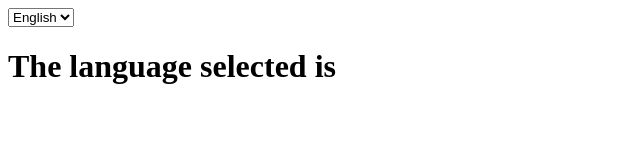
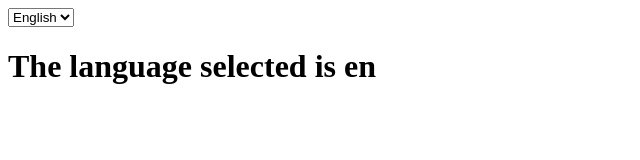
Before and after one commit to Alessandro-Ambra-dev/esercizi-React, a React (Create React App) app in the folder my-app/: page / in a window 1280 px wide. Shown: the top 160 px of the page, without its empty margins (0-640 px from the left). Built offline with nearby package versions, Linux system fonts and the light colour scheme.

Commit message:
feature: lesson 29 of React done

```diff
--- a/my-app/src/App.jsx
+++ b/my-app/src/App.jsx
@@ -15,7 +15,10 @@ export class App extends React.Component {
   render() {
     return (
       <div>
-        <select name="" id value={this.state.language} onChange={this.handleLanguageChange}>
+        <select
+          value={this.state.language}
+          onChange={this.handleLanguageChange}
+        >
           <option value="en">English</option>
           <option value="it">Italiano</option>
           <option value="dt">Deutch</option>
--- a/my-app/src/DisplayLanguage.jsx
+++ b/my-app/src/DisplayLanguage.jsx
@@ -1,14 +1,13 @@
 import React from "react";
 import { LanguagueContext } from "./LenguageContext";
-export class DisplayLanguage extends React.Component{
-    render(){
-
-        return (
-          <LanguagueContext.Provider>
-          <div>
-              <h1>The language selected is {this.s}</h1>
-          </div>
-          </LanguagueContext.Provider>
-        );
-    }
+export class DisplayLanguage extends React.Component {
+  render() {
+    return (
+      <LanguagueContext.Consumer>
+        {(language) => {
+          return <h1>The language selected is {language}</h1>;
+        }}
+      </LanguagueContext.Consumer>
+    );
+  }
 }
```
